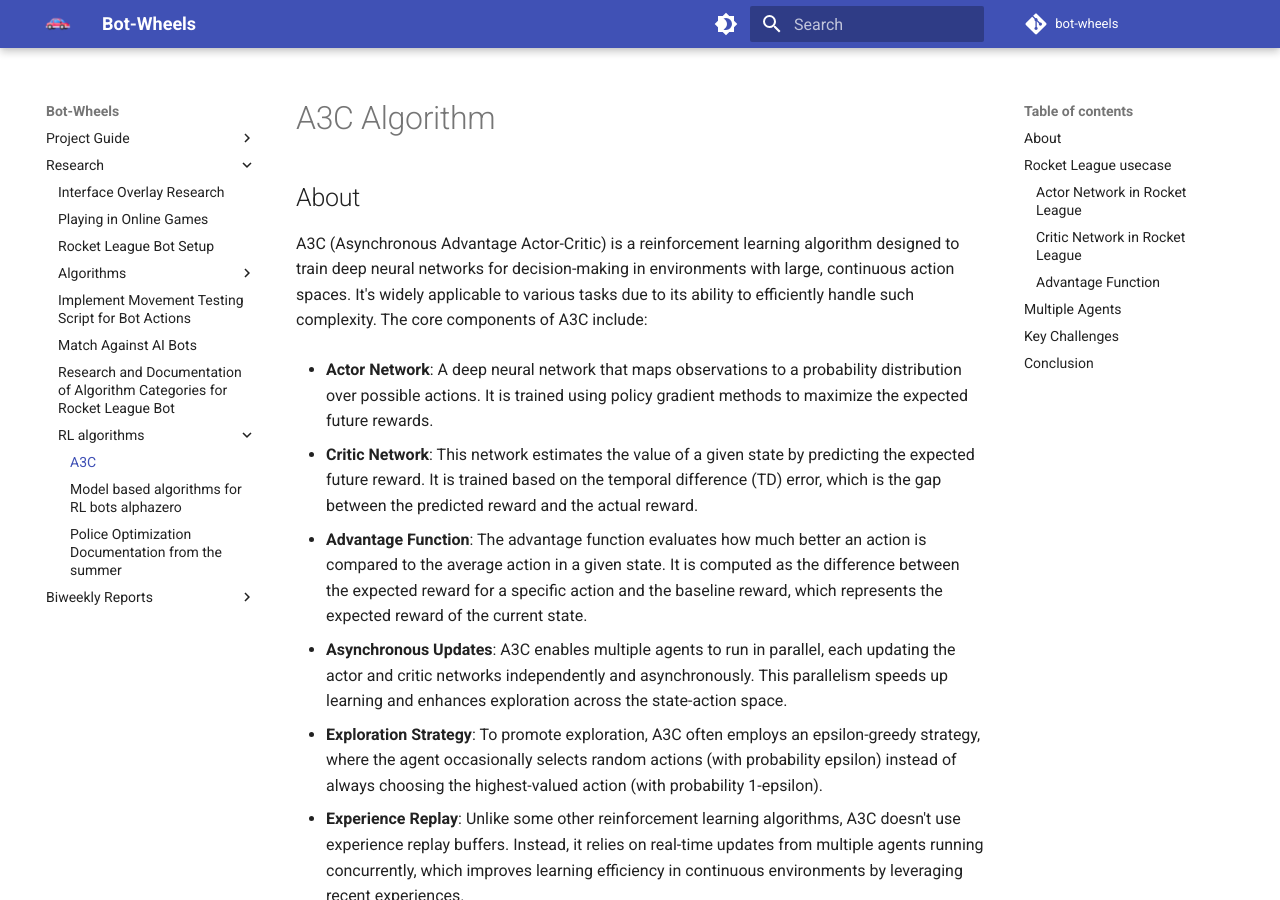
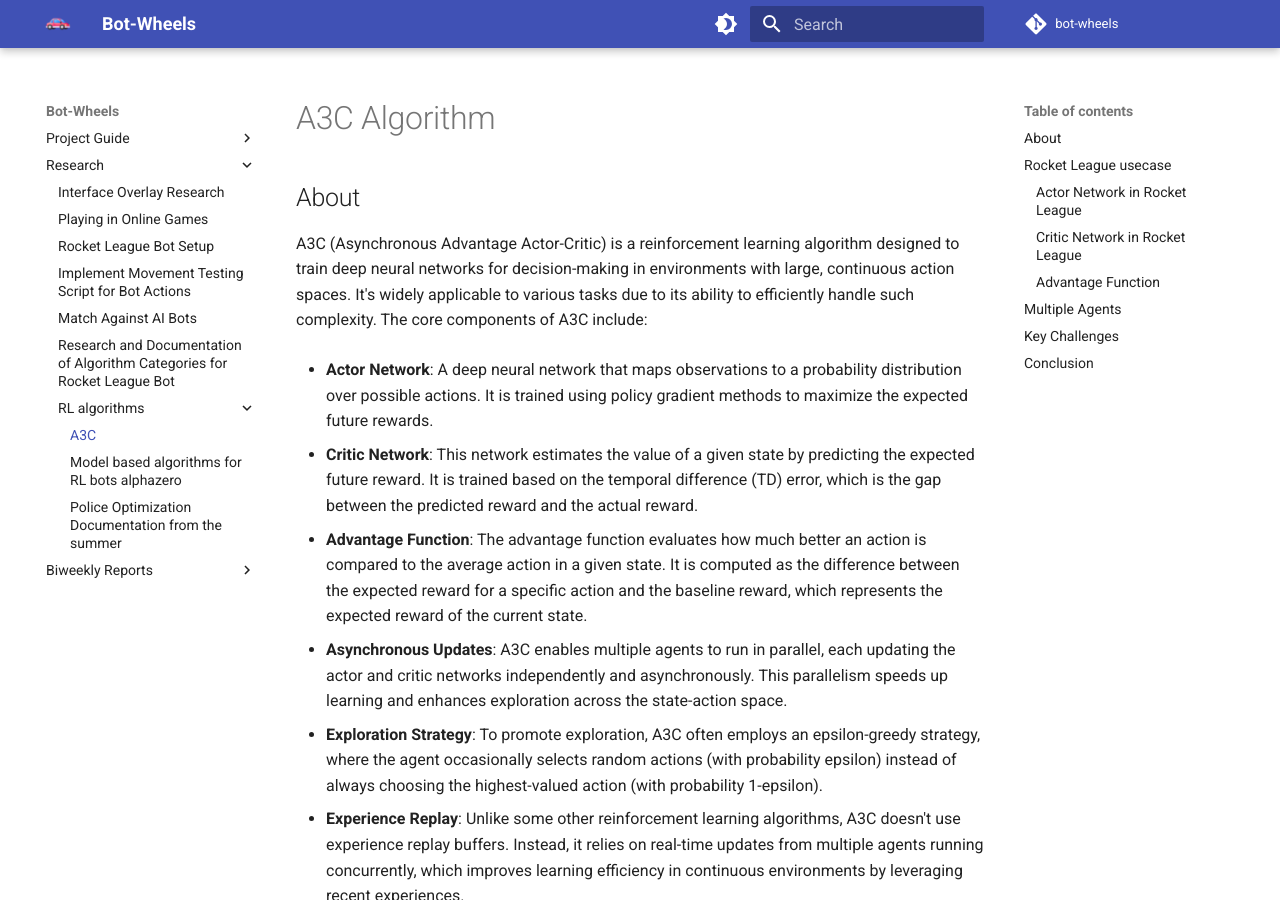
Before and after one commit to bot-wheels/docs, an MkDocs documentation site: the page built from docs/research/rl-algorithms/A3C.md, in a window 1280 px wide and 900 px high. Built offline with MkDocs 1.6.1 and Material for MkDocs 9.7.7, drawn with Linux system fonts in a browser that asks for light colours.

Commit message:
:bug: Fixing the duplicate page issue

```diff
--- a/mkdocs.yml
+++ b/mkdocs.yml
@@ -33,8 +33,6 @@ nav:
     - Interface Overlay Research: research/interface-overlay-research.md
     - Playing in Online Games: research/playing-in-online-games.md
     - Rocket League Bot Setup: research/rocket-league-bot-setup.md
-    - Algorithms:
-      - A3C: research/rl-algorithms/A3C.md
     - Implement Movement Testing Script for Bot Actions: research/implement-movement-testing-script-for-bot-actions.md
     - Match Against AI Bots: research/match-against-ai-bots.md
     - Research and Documentation of Algorithm Categories for Rocket League Bot: research/research-and-documentation-of-algorithm-categories-for-rocket-league-bot.md
```
